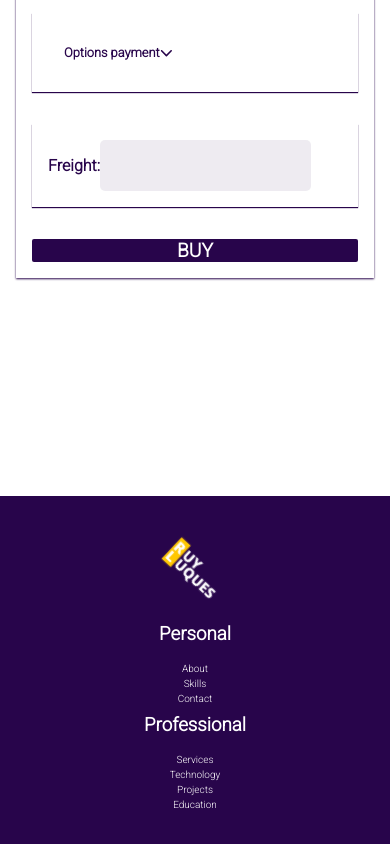
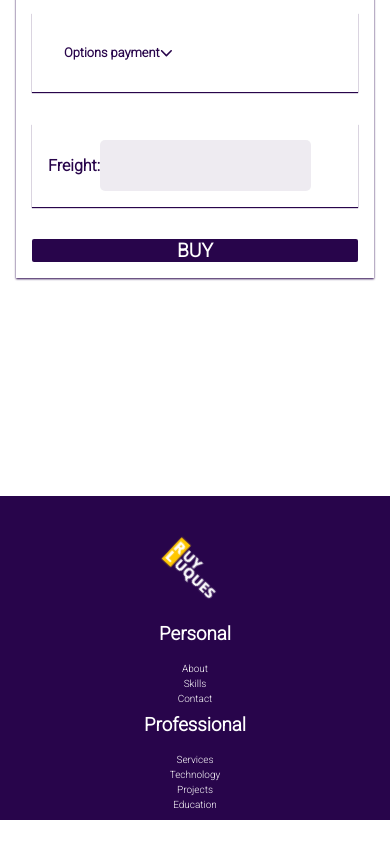
Before and after one commit to RuyLuques/project-portfolio-1, a React (Create React App) app: page /ecommerce in a window 390 px wide. Shown: the part 435-1279 px from the top of the page. After the commit the page ends 1255 px from the top, so only its background shows below. Built offline with nearby package versions, Linux system fonts and the light colour scheme; no server answers.

Commit message:
fix responsiveness on smaller screens

```diff
--- a/src/components/portfolio/footer/style/Footer.css
+++ b/src/components/portfolio/footer/style/Footer.css
@@ -2,9 +2,8 @@
   background-color: #28054b;
   width: 100%;
   max-width: 100%;
-  height: 100%;
-  min-height: 40vh;
-  padding: 2rem;
+  height: auto;
+  padding: 2rem 2rem 0.5rem;
 }
 
 .content-footer {
@@ -15,7 +14,7 @@
 }
 
 .logo-footer img {
-  max-width: 70%;
+  max-width: 100%;
   height: auto;
   padding: 2rem;
   animation: spin 5s linear infinite;
```
